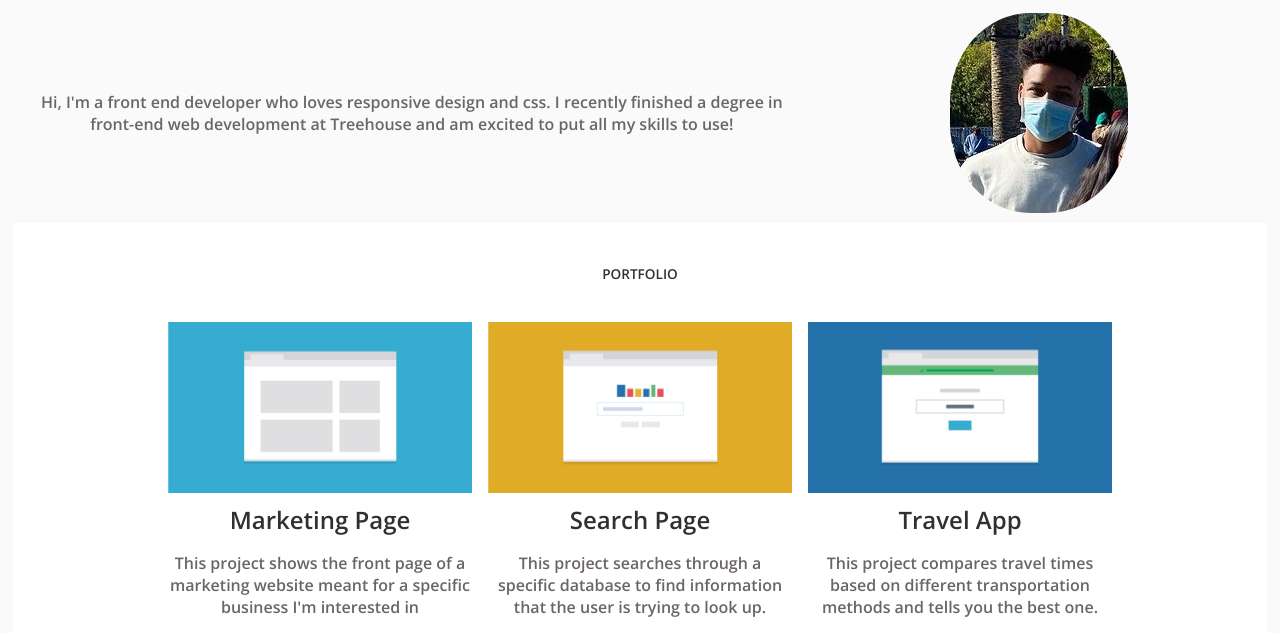
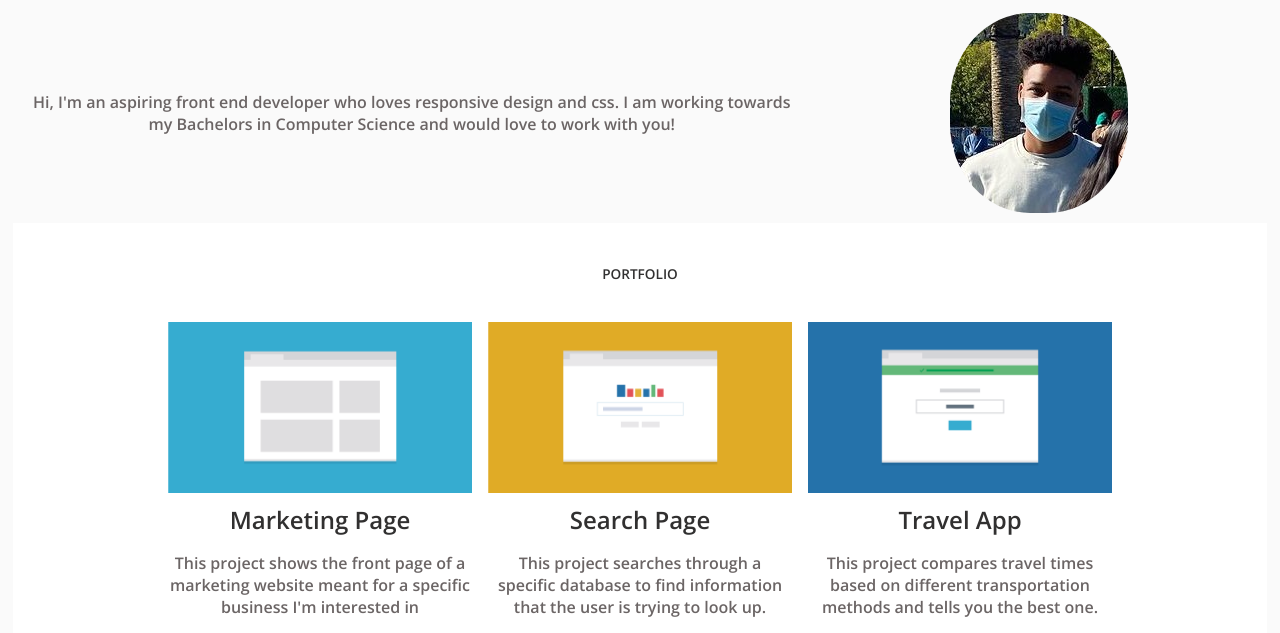
Before and after one commit to mattrichards1245/Responsive-Layout, a plain HTML site: page index.html in a window 1280 px wide. Shown: the part 96-729 px from the top of the page. Drawn offline with nearby package versions, Linux system fonts and the light colour scheme.

Commit message:
Changed Bio
Bio description changed

```diff
--- a/index.html
+++ b/index.html
@@ -20,8 +20,7 @@
             <a href="#contact">CONTACT</a>
         </nav>
         <img src="images/me.jpg" style="border-radius:45%; padding:10px 0px; max-height:30vh;">
-        <p>Hi, I'm a front end developer who loves responsive design and css. I recently finished a degree in front-end web development at Treehouse and am excited to put all my
-            skills to use!</p>
+        <p>Hi, I'm an aspiring front end developer who loves responsive design and css. I am working towards my Bachelors in Computer Science and would love to work with you!</p>
     </header>
     <main>
         <section id="portfolio">
```
